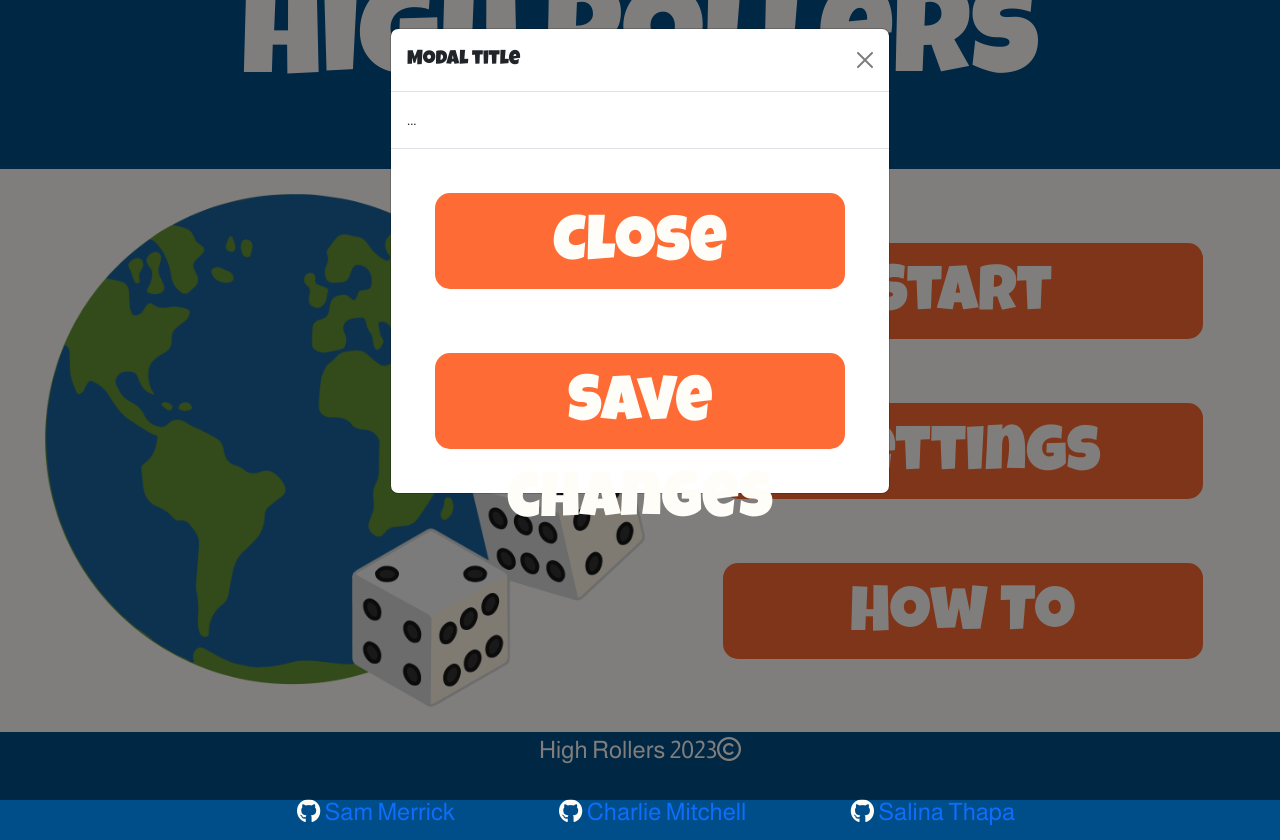
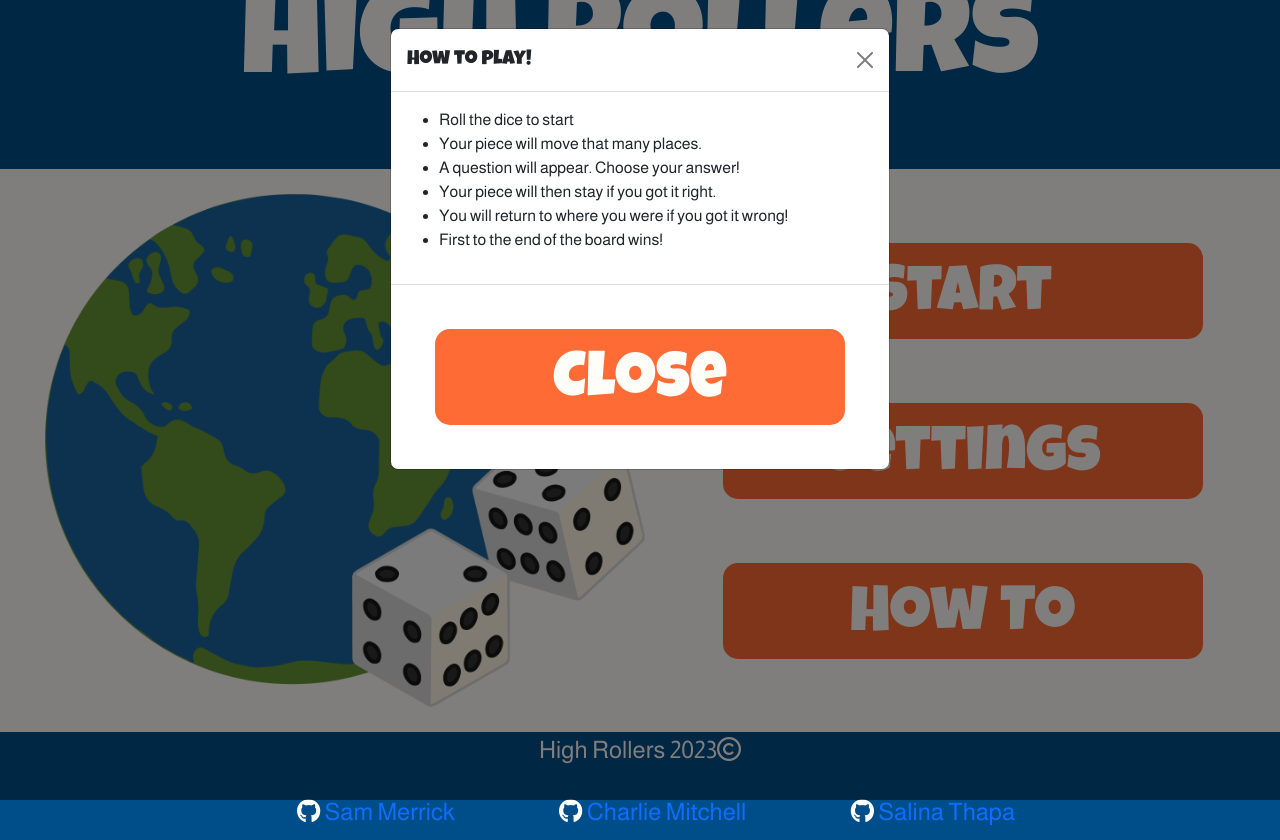
Before and after one commit to nplsam/highrollers.fe, a website: page client/index.html in a window 1280 px wide. Both pictures are taken after a click on the button "How To". Drawn offline with nearby package versions, Linux system fonts and the light colour scheme.

Commit message:
adds dummy text to modal

```diff
--- a/client/index.html
+++ b/client/index.html
@@ -36,15 +36,21 @@
         <div class="modal-dialog">
           <div class="modal-content">
             <div class="modal-header">
-              <h1 class="modal-title fs-5" id="exampleModalLabel">Modal title</h1>
+              <h1 class="modal-title fs-5" id="exampleModalLabel">How to play!</h1>
               <button type="button" class="btn-close" data-bs-dismiss="modal" aria-label="Close"></button>
             </div>
             <div class="modal-body">
-              ...
+                <ul>
+                    <li>Roll the dice to start</li>
+                    <li>Your piece will move that many places.</li>
+                    <li>A question will appear. Choose your answer!</li>
+                    <li>Your piece will then stay if you got it right.</li>
+                    <li>You will return to where you were if you got it wrong!</li>
+                    <li>First to the end of the board wins!</li>
+                  </ul>
             </div>
             <div class="modal-footer">
               <button type="button" class="btn btn-secondary" data-bs-dismiss="modal">Close</button>
-              <button type="button" class="btn btn-primary">Save changes</button>
             </div>
           </div>
         </div>
```
